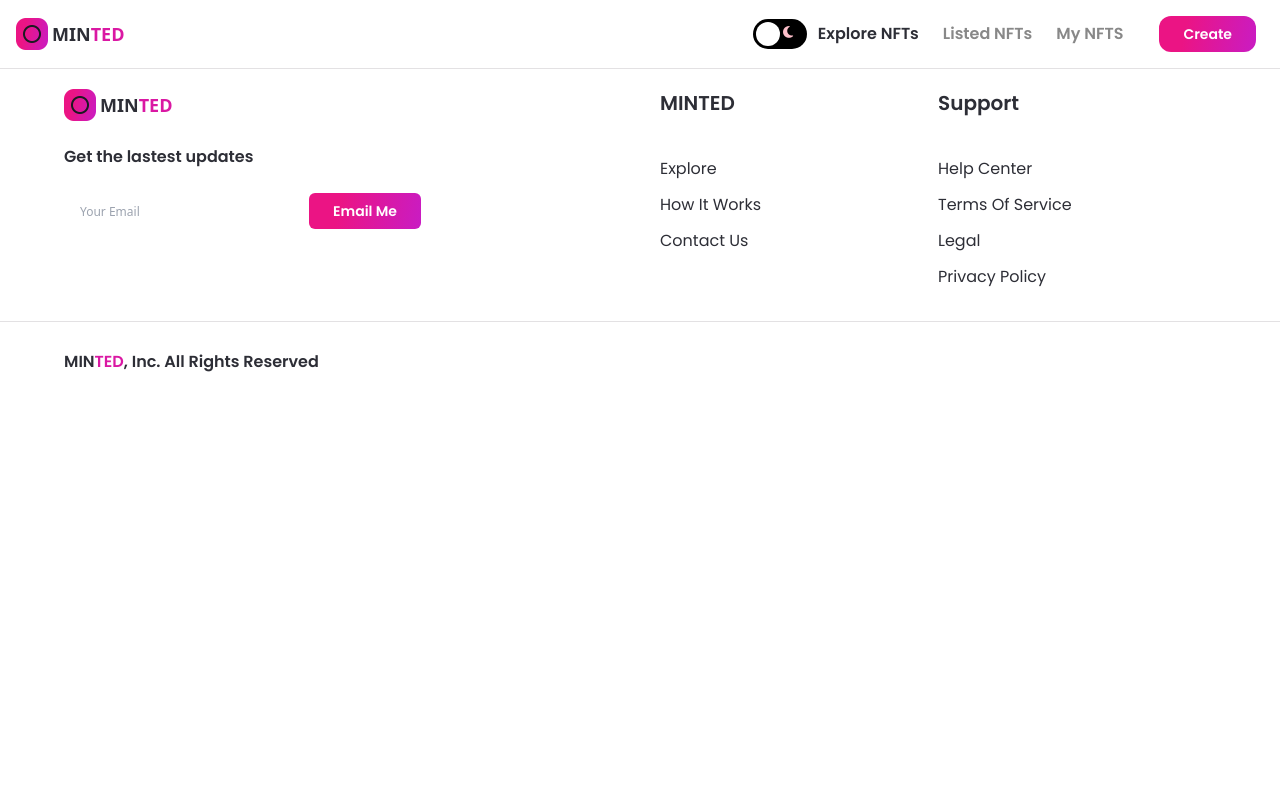
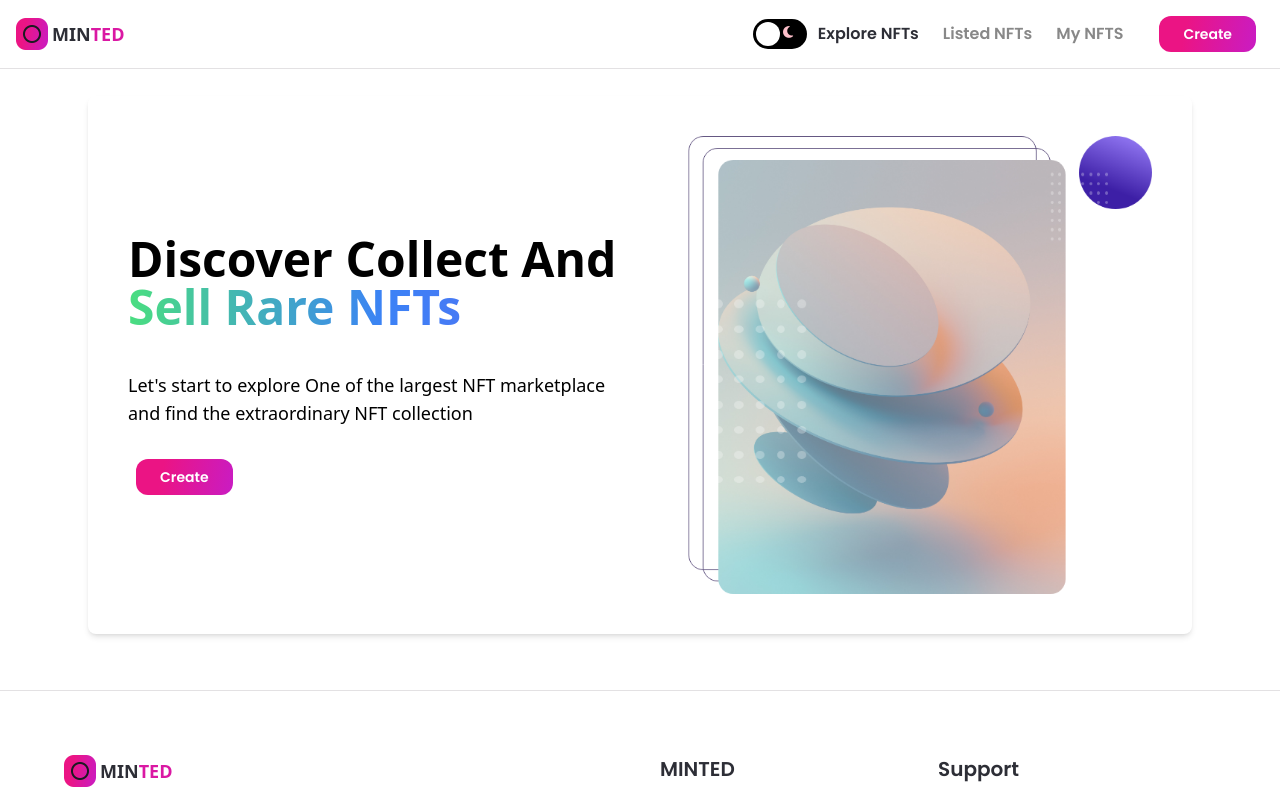
Before and after one commit to Jalins/nft-marketplace, a Next.js app: page / in a window 1280 px wide. Shown: the top 800 px of the page. Built offline with nearby package versions, Linux system fonts and the light colour scheme.

Commit message:
完成banner部分

```diff
--- /dev/null
+++ b/components/Banner.jsx
@@ -0,0 +1,36 @@
+import React from 'react'
+import Image from 'next/image'
+import images from '@/images'
+import { Button } from './'
+
+
+const Banner = () => {
+  return (
+    <div className="flex flex-col items-center justify-center mt-10 py-2">
+
+       <div className="flex flex-col items-center justify-center w-full   flex-1 px-10 text-center">
+          <div className="rounded-lg shadow-md p-10 max-w-screen-lg mx-auto">
+            <div className="flex flex-row sm:flex-col justify-between   items-center">
+              <div className="w-1/2 text-left">
+                <h1 className="text-5xl sm:text-2xl font-bold text-left">Discover Collect And </h1>
+                <h1 style={{ WebkitBackgroundClip: 'text', WebkitTextFillColor: 'transparent' }} className=" text-5xl sm:text-2xl font-bold bg-gradient-to-r from-green-400 via-blue-500 to-indigo-500 text-left mt-">Sell Rare NFTs</h1>
+                <p className="text-left mt-10 text-lg sm:text-sm">Let's start to explore One of the largest NFT marketplace and find the extraordinary NFT collection</p>
+                <Button btnName="Create" classStyles="mt-8 mx-2 rounded-xl md:py-1 md:px-3"/>
+              </div>
+              <div>
+                <Image
+                    src={images.banner1}
+                    width={500}
+                    height={500}
+                    alt="banner"
+                />
+              </div>
+            </div>
+           </div>
+        </div>
+
+    </div>
+  )
+}
+
+export default Banner
--- a/components/index.js
+++ b/components/index.js
@@ -1,5 +1,6 @@
 import Navbar from "./Navbar";
 import Footer from "./Footer";
 import Button from "./Button";
+import Banner from "./Banner";
 
-export { Navbar, Footer, Button };
+export { Navbar, Footer, Button, Banner };
--- a/images/index.js
+++ b/images/index.js
@@ -37,6 +37,8 @@ import left from './left.png';
 import headerbg from './headerbg.png';
 import loader from './loader.gif';
 import arrow from './arrow.png';
+
+import banner1 from './banner-img-1.png';
 
 export default {
   heartOutline,
@@ -78,4 +80,5 @@ export default {
   headerbg,
   loader,
   arrow,
+  banner1,
 };
--- a/pages/index.js
+++ b/pages/index.js
@@ -1,8 +1,15 @@
 import React from 'react'
+import { Banner } from '@/components'
 
 const Home = () => {
   return (
-    <div>Home</div>
+    <div className="flex justify-center sm:px-4 p-12">
+      <div className="w-full minmd:w-4/5">
+        <Banner
+
+        />
+      </div>
+    </div>
   )
 }
 
```
Also changed, not shown: images/banner-img-1.png (added).
